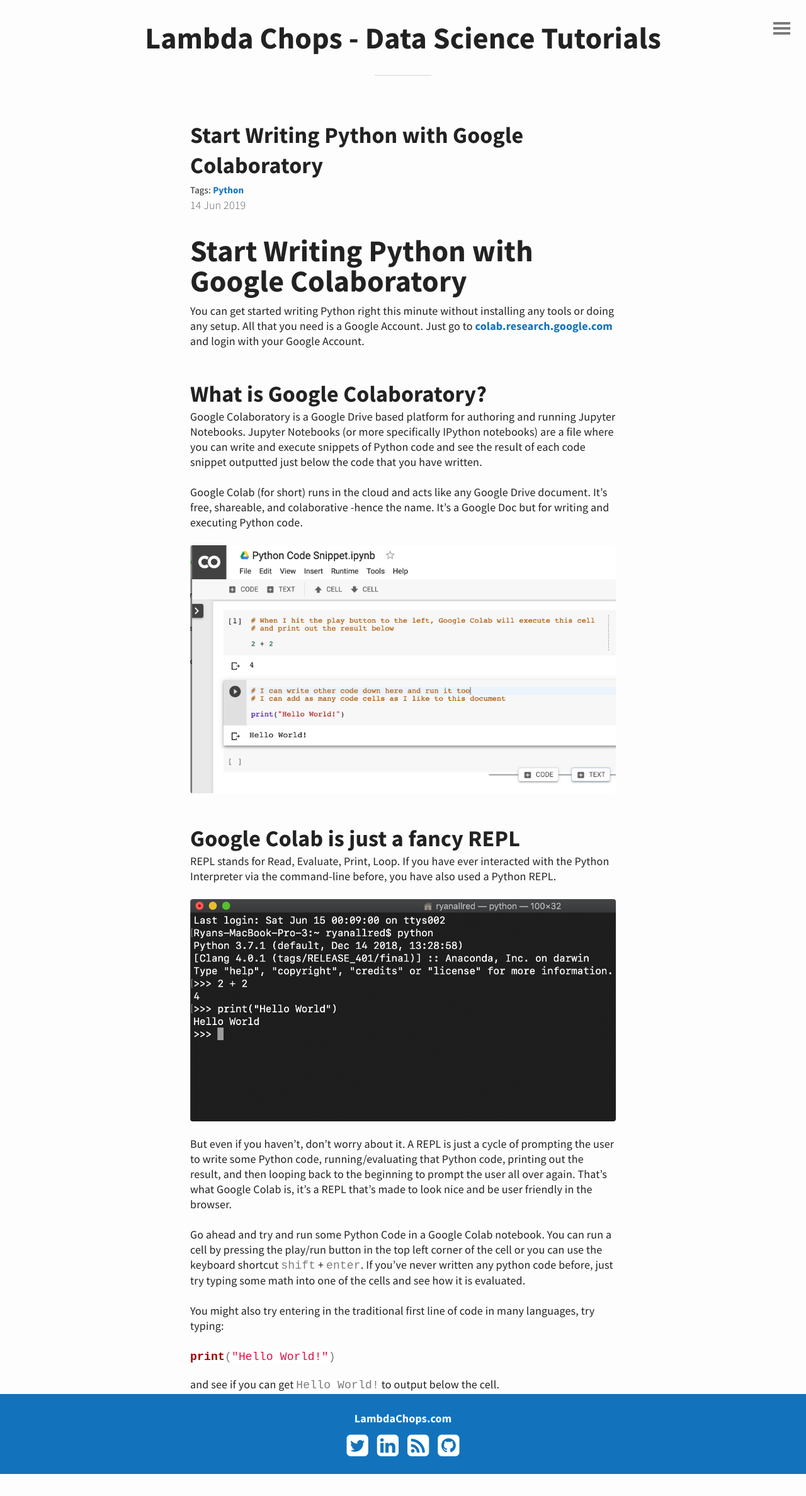
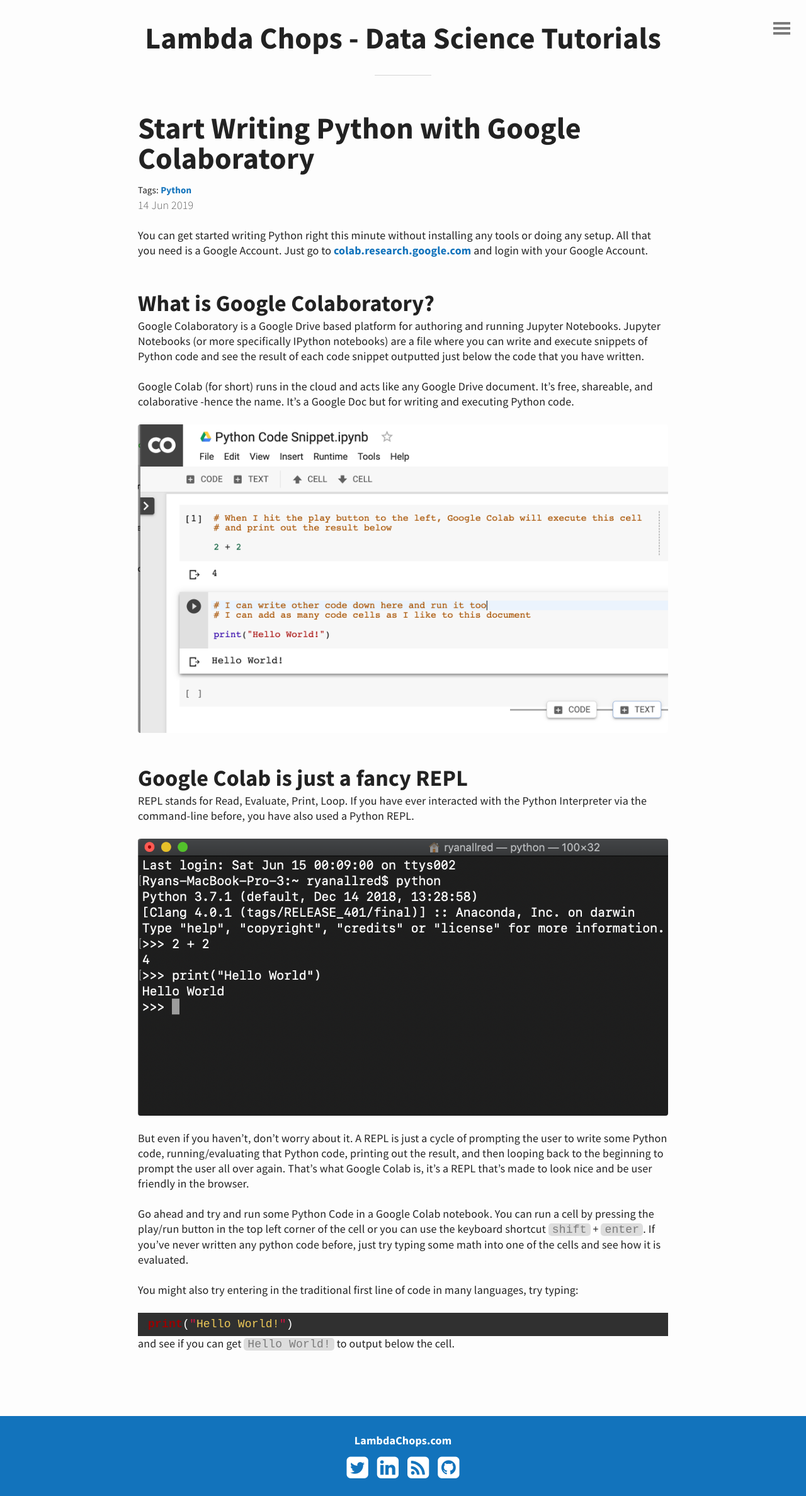
Before and after one commit to ryanallredblog/ryanallredblog.github.io, a Jekyll site: the page built from _posts/2019-06-14-start-writing-python-with-google-colab.md, in a window 1280 px wide. Shown: the whole page at 63% size. Built offline with Jekyll 4.4.1, drawn with Linux system fonts in a browser that asks for light colours; before the commit the page ends 2341 px from its top, so only the background shows below that.

Commit message:
updates code and table styles for posts

```diff
--- a/_layouts/post.html
+++ b/_layouts/post.html
@@ -2,7 +2,7 @@
 layout: default
 ---
 <article id="post-page">
-	<h2>{{ page.title }}</h2>
+	<h1>{{ page.title }}</h1>
 	<small>
 	    {% for tag in page.tags %}
 	    Tags: <a href="/tags/{{ tag }}/">{{ tag | capitalize }}</a>
--- a/_posts/2019-06-14-start-writing-python-with-google-colab.md
+++ b/_posts/2019-06-14-start-writing-python-with-google-colab.md
@@ -3,8 +3,6 @@
 description: Google Colaboratory is a tool that enables you to start writing python code with zero setup or tooling. Just add some text to a code cell and hit run. It also has all of the collaborative and sharing benefits of a Google Doc!
 tags: python
 ---
-
-# Start Writing Python with Google Colaboratory
 
 You can get started writing Python right this minute without installing any tools or doing any setup. All that you need is a Google Account. Just go to [colab.research.google.com](http://colab.research.google.com) and login with your Google Account.
 
--- a/_sass/custom.scss
+++ b/_sass/custom.scss
@@ -5,6 +5,30 @@
 
 #header h1 {
 	font-family: 'Source Sans Pro', sans-serif;
+}
+
+#container {
+	margin-bottom: 100px;
+	max-width: 70%;
+
+	div {
+		overflow-x: scroll;
+	}
+
+	table {
+		margin-top: 20px;
+	}
+
+	table, tr, td, th {
+		border: none;
+		tr:nth-child(even) {background-color: #eaeaea;}
+		padding-left: 8px;
+		padding-right: 8px;
+	}
+
+	th {
+		background-color: #a0a0a0
+	}
 }
 
 footer {
@@ -29,3 +53,56 @@
 
 	}
 }
+
+.language-python {
+	background-color: #303030;
+	padding: 5px 10px;
+	overflow-x: scroll;
+	margin-top: 20px;
+
+	pre {
+		margin: 0px;
+	}
+
+	code {
+		background-color: #303030;
+
+		span {
+			color: white;
+		}
+		.nn {
+			color: #EE3B59;
+		}
+
+		.c1 {
+			color: #7f7f7f;
+		}
+
+		.o {
+			color: #EE3A59;
+		}
+
+		.s {
+			color: #EFCA58;
+		}
+
+		.k {
+			color: #46B29E;
+		}
+	}
+}
+
+// :not(.language-python) .highlighter-rouge div pre code {
+// 	background-color: #dddddd;
+// }
+
+.highlighter-rouge div pre code :not(.language-python) {
+	background-color: #303030;
+}
+
+code {
+	background-color: #dddddd;
+	padding-left: 6px;
+	padding-right: 6px;
+	border-radius: 5px;
+}
--- a/index.html
+++ b/index.html
@@ -19,6 +19,7 @@
 <h2>Python</h2>
 <h3><a href="/why-learn-python">Why Learn Python?</a></h3>
 <h3><a href="/start-writing-python-with-google-colab">Start Writing Python with Google Colab</a></h3>
+<h3><a href="/declare-variables-in-python">Declare Variables in Python</a></h3>
 <hr>
 
 <h2>Pandas</h2>
```
Also changed, not shown: _posts/2019-06-17-declare-variables-in-python.md (added, +78 -0 lines), 9 other files.
